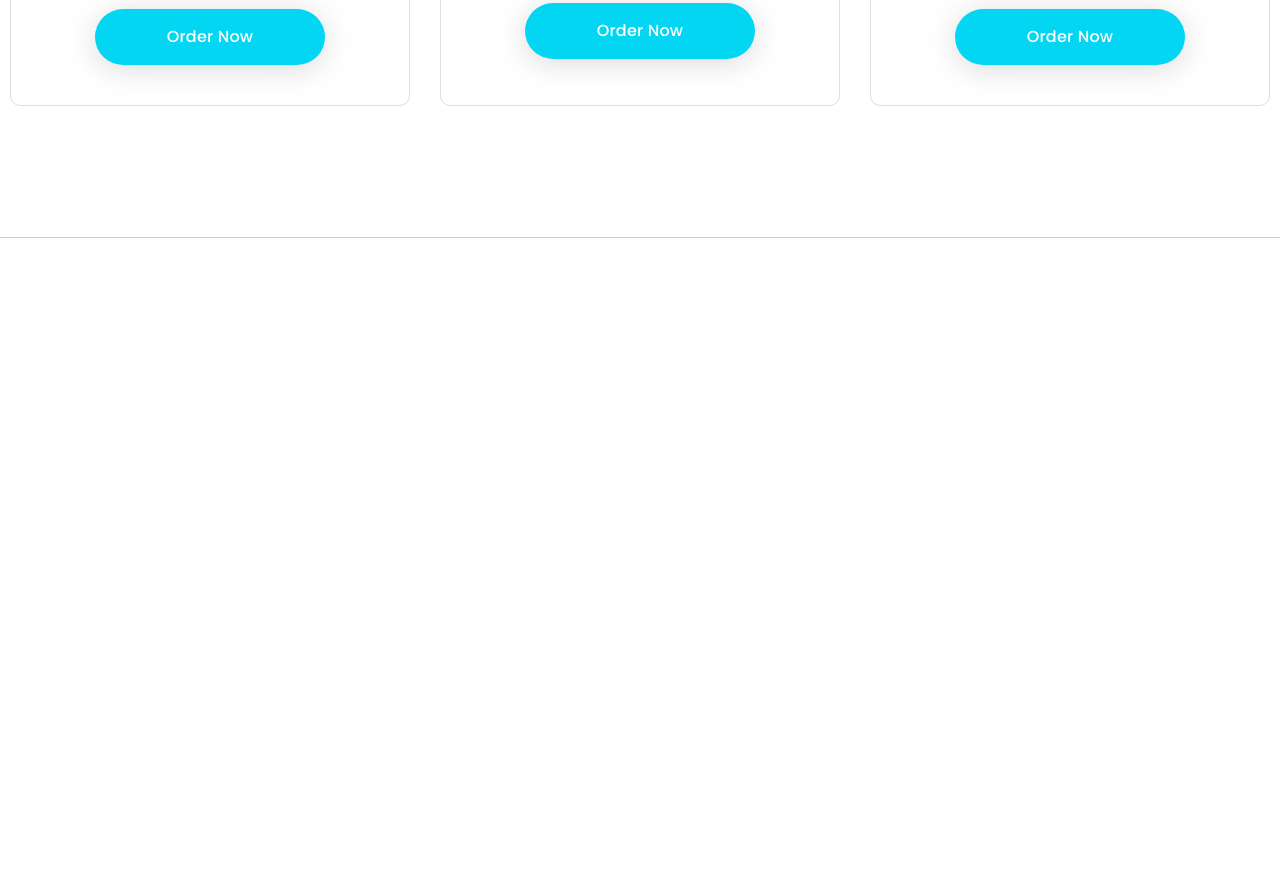
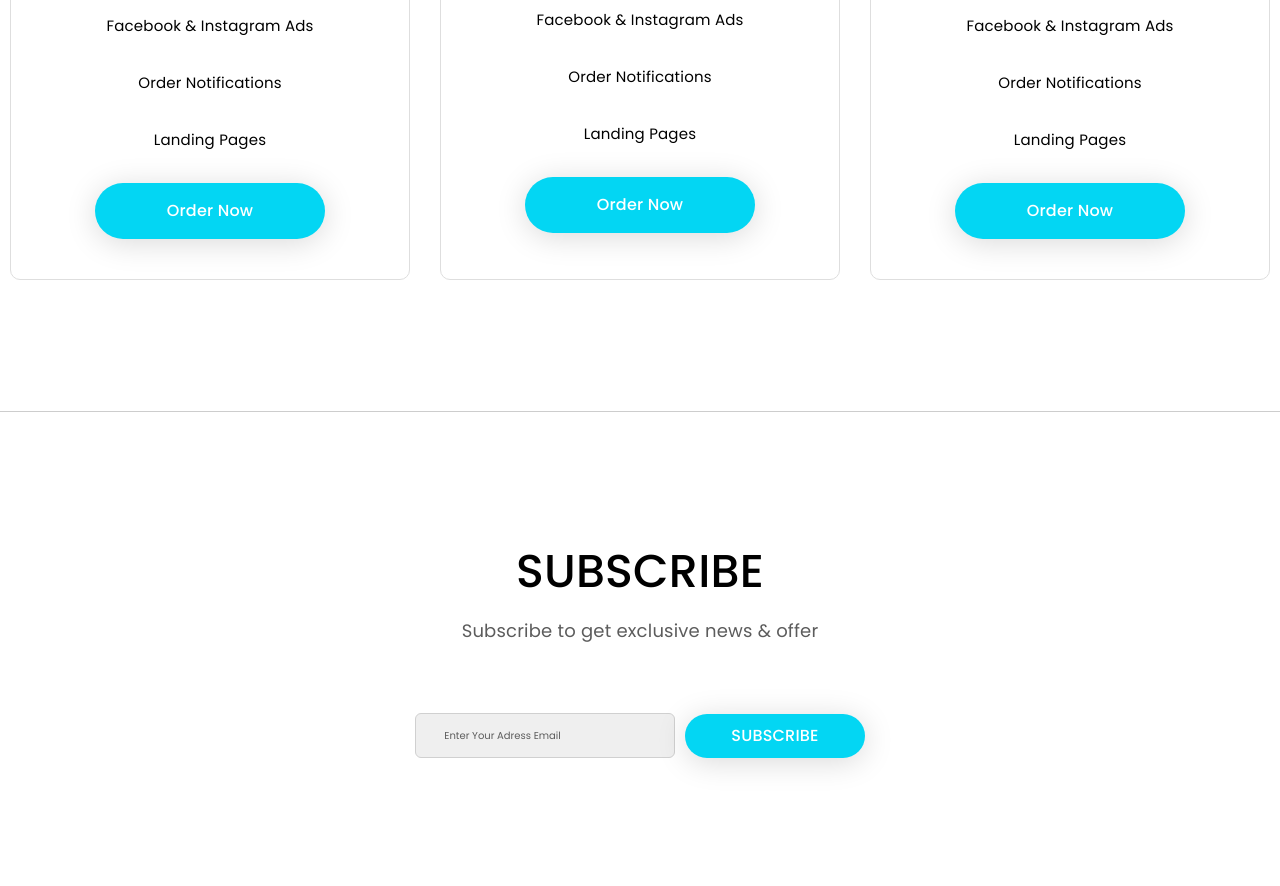
Before and after one commit to ilya-volosevich/figmaland, a website: page src/pug/index.pug in a window 1280 px wide. Shown: the part 4946-5832 px from the top of the page. Before the commit the page ends 5315 px from the top, so only its background shows below. Drawn offline with nearby package versions, Linux system fonts and the light colour scheme; files that its build step writes are made by us from their sources; files whose address does not match are found by name.

Commit message:
feat/subscribe add section

```diff
--- a/src/pug/components/main.pug
+++ b/src/pug/components/main.pug
@@ -2,3 +2,4 @@ include sections/hero
 include sections/built
 include sections/process
 include sections/pricing
+include sections/subscribe
--- /dev/null
+++ b/src/pug/components/sections/subscribe.pug
@@ -0,0 +1,6 @@
+section.subscribe.container
+	h10.subscribe__title SUBSCRIBE
+	p.subscribe__descr Subscribe to get exclusive news & offer
+	form.subscribe__form(action='')
+		input(type="email" placeholder="Enter Your Adress Email" class="subscribe__form-input")
+		button(for="subscribe__form-input" class="subscribe__form-button") SUBSCRIBE
--- a/src/sass/block/pricing.scss
+++ b/src/sass/block/pricing.scss
@@ -1,4 +1,5 @@
 .pricing {
+    margin-top: 174px;
     margin-bottom: 131px;
     padding-bottom: 131px;
     border-bottom: 1px solid #CDCDCD;
--- a/src/sass/block/process.scss
+++ b/src/sass/block/process.scss
@@ -105,7 +105,7 @@
 
 @media (max-width:600px) {
     .solutions {
-        margin-bottom: 159px;
+        margin-bottom: 259px;
     }
     .process,.solutions {
         display: flex;
--- /dev/null
+++ b/src/sass/block/subscribe.scss
@@ -0,0 +1,46 @@
+@import "./components/mixins.scss";
+@import "./components/variables.scss";
+
+.subscribe {
+    display: flex;
+    flex-direction: column;
+    align-items: center;
+    text-align: center;
+    &__title {
+        @include secondheadline;
+        color:$c-first-text;
+        margin-bottom: 17px;
+    }
+    &__descr {
+        @include paragraphe;
+        color:$c-second-text;
+        margin-bottom: 69px;
+    }
+    &__form {
+        display: flex;
+        flex-direction: row;
+        align-items: center;
+        margin-bottom: 128px;
+        &-input {
+            background: #EFEFEF;
+            border: 1px solid #D0D0D0;
+            border-radius: 6px;
+            padding: 14px 28px;
+            margin-right: 10px;
+            outline:none;
+        }
+        &-input::placeholder {
+            color:$c-second-text;
+        }
+
+        &-button {
+            background: #03D6F3;
+            box-shadow: 0px 4px 31px rgba(0, 0, 0, 0.15);
+            border-radius: 39px;
+            border: none;
+            color:$c-light-text;
+            @include button;
+            padding: 14px 46px;
+        }
+    }
+}
--- a/src/sass/main.scss
+++ b/src/sass/main.scss
@@ -5,4 +5,5 @@
 @import "block/hero.scss";
 @import "block/built.scss";
 @import "block/process.scss";
-@import "block/pricing.scss"
+@import "block/pricing.scss";
+@import "block/subscribe.scss";
```
